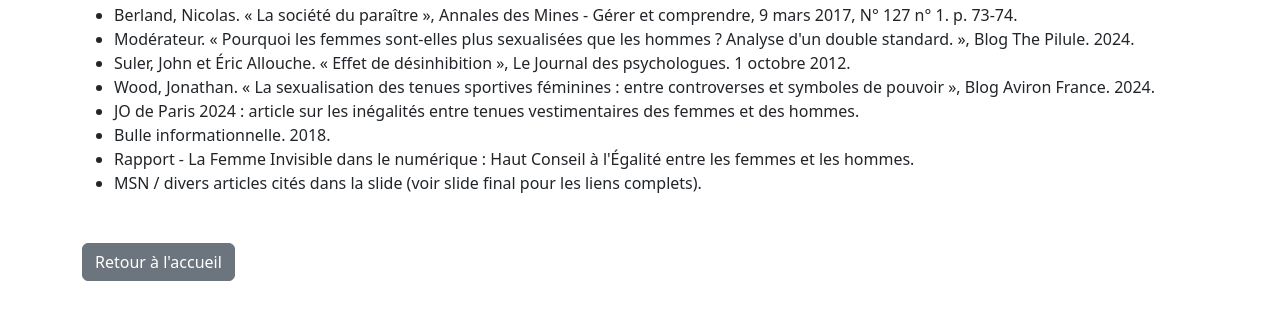
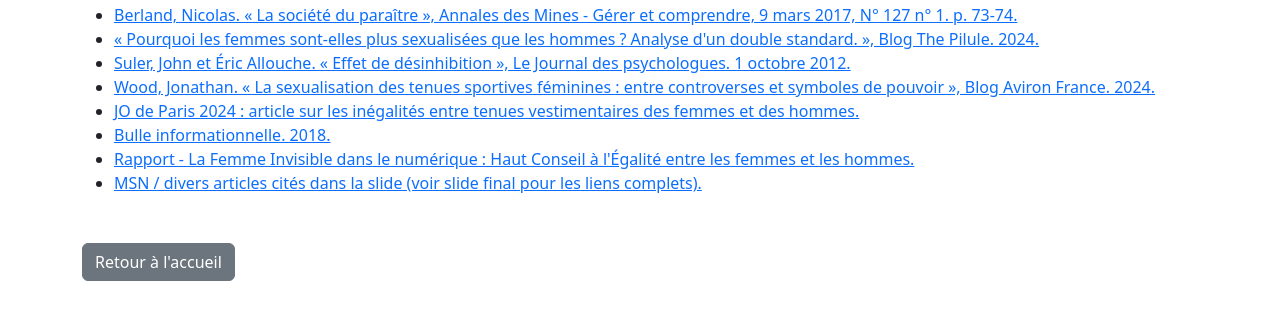
Before and after one commit to JoJohdt/Blog-Science-Po, a plain HTML site: page bibliography.html in a window 1280 px wide. Shown: the part 171-490 px from the top of the page. Drawn offline with nearby package versions, Linux system fonts and the light colour scheme.

Commit message:
Lien dans Bibliographie

```diff
--- a/bibliography.html
+++ b/bibliography.html
@@ -25,14 +25,14 @@
   <main class="container my-5">
     <h1>Bibliographie</h1>
     <ul>
-      <li>Berland, Nicolas. « La société du paraître », Annales des Mines - Gérer et comprendre, 9 mars 2017, N° 127 n° 1. p. 73-74.</li>
-      <li>Modérateur. « Pourquoi les femmes sont-elles plus sexualisées que les hommes ? Analyse d'un double standard. », Blog The Pilule. 2024.</li>
-      <li>Suler, John et Éric Allouche. « Effet de désinhibition », Le Journal des psychologues. 1 octobre 2012.</li>
-      <li>Wood, Jonathan. « La sexualisation des tenues sportives féminines : entre controverses et symboles de pouvoir », Blog Aviron France. 2024.</li>
-      <li>JO de Paris 2024 : article sur les inégalités entre tenues vestimentaires des femmes et des hommes.</li>
-      <li>Bulle informationnelle. 2018.</li>
-      <li>Rapport - La Femme Invisible dans le numérique : Haut Conseil à l'Égalité entre les femmes et les hommes.</li>
-      <li>MSN / divers articles cités dans la slide (voir slide final pour les liens complets).</li>
+      <li><a href="https://www.cairn.info/revue-gerer-et-comprendre-2017-1-page-73.htm?ref=doi">Berland, Nicolas. « La société du paraître », Annales des Mines - Gérer et comprendre, 9 mars 2017, N° 127 n° 1. p. 73-74.</a></li>
+      <li><a href="https://www.thepilule.com/pourquoi-les-femmes-sont-elles-plus-sexualisees-que-les-hommes-analyse-dun-double-standard/">« Pourquoi les femmes sont-elles plus sexualisées que les hommes ? Analyse d'un double standard. », Blog The Pilule. 2024.</a></li>
+      <li><a href="https://www.cairn.info/revue-le-journal-des-psychologues-2012-8-page-34.htm?ref=doi">Suler, John et Éric Allouche. « Effet de désinhibition », Le Journal des psychologues. 1 octobre 2012.</li>
+      <li><a href="https://avironfrance.fr/sexualisation-des-tenues/">Wood, Jonathan. « La sexualisation des tenues sportives féminines : entre controverses et symboles de pouvoir », Blog Aviron France. 2024.</li>
+      <li><a href="https://www.lemonde.fr/les-decodeurs/article/2024/08/02/jo-de-paris-2024-ou-en-sont-les-inegalites-entre-les-tenues-vestimentaires-des-femmes-et-des-hommes_6265210_4355770.html">JO de Paris 2024 : article sur les inégalités entre tenues vestimentaires des femmes et des hommes.</li>
+      <li><a href="https://www.philonomist.com/fr/kezako/bulle-informationnelle">Bulle informationnelle. 2018.</li>
+      <li><a href="https://www.haut-conseil-egalite.gouv.fr/parite/travaux-du-hce/article/rapport-la-femme-invisible-dans-le-numerique-le-cercle-vicieux-du-sexisme">Rapport - La Femme Invisible dans le numérique : Haut Conseil à l'Égalité entre les femmes et les hommes.</li>
+      <li><a href="https://www.msn.com/fr-fr/divertissement/celebrites/l%C3%A9na-situations-critiqu%C3%A9e-en-plein-jogging-elle-r%C3%A9pond-avec-force-%C3%A0-ceux-qui-commentent-son-corps/ar-AA1JTsH0">MSN / divers articles cités dans la slide (voir slide final pour les liens complets).</li>
     </ul>
 
     <p class="mt-5"><a href="index.html" class="btn btn-secondary">Retour à l'accueil</a></p>
```
Also changed, not shown: assets/images/diagramme1.png (added), assets/images/diagrammeF.png (added), assets/images/diagrammeM.png (added), assets/images/image5.png (added), assets/images/image6.png (added), assets/images/image7.png (added), assets/images/image8.png (added), assets/images/image9.png (added), assets/images/result1.png (added), assets/images/result2.png (added), assets/images/result3.png (added), assets/images/result4.png (added), assets/images/result5.png (added).
